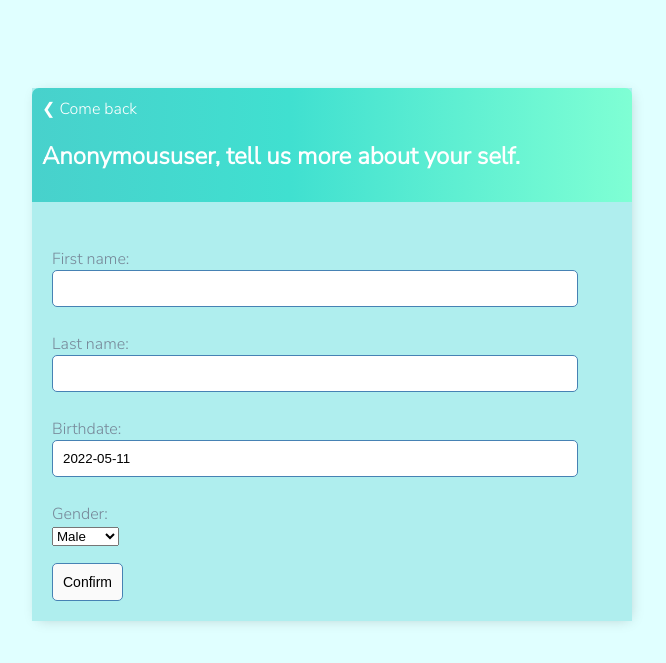
After one commit to first-muchacho/ToDoList, a Django app: page /profile/1/ in a window 1280 px wide. The commit adds this page. Shown: the top 663 px of the page, without its empty margins (308-974 px from the left). Run offline with Django 4.2, Linux system fonts and the light colour scheme; data comes from the database, SQL or seed files in the repository.

Commit message:
added user info update

```diff
--- /dev/null
+++ b/templates/users/profile.html
@@ -0,0 +1,19 @@
+{% extends 'index.html' %}
+{% block content %}
+
+<div class="header-bar">
+    <div>
+        <a href="{% url 'task_list' %}">&#10094; Come back</a>
+        <h2>{{request.user|title}}, tell us more about your self.</h2>
+    </div>
+</div>
+
+<div class="card-body">
+    <form method="POST" action="">
+    {% csrf_token %}
+    {{form.as_p}}
+    <input class="button" type="submit" value="Confirm">
+</form>
+</div>
+
+{% endblock content %}
--- a/users/forms.py
+++ b/users/forms.py
@@ -8,7 +8,7 @@ from .utils import confirm_email
 class CustomUserCreationForm(UserCreationForm):
     class Meta:
         model = CustomUser
-        fields = ('username', 'first_name', 'last_name', 'birth_date', 'gender', 'email')
+        fields = ('username', 'email')
 
 
 class CustomUserChangeForm(UserChangeForm):
--- a/users/models.py
+++ b/users/models.py
@@ -10,4 +10,4 @@ class CustomUser(AbstractUser):
     email = models.EmailField('email address', unique=True)
     email_verify = models.BooleanField(default=False)
     gender = models.CharField('Gender', max_length=1, choices=GENDER, default='')
-    birth_date = models.DateField('Birthdate', default='2022-05-11')
+    birth_date = models.DateField('Birthdate', null=True)
--- a/users/urls.py
+++ b/users/urls.py
@@ -2,7 +2,7 @@ from django.contrib.auth import views as auth_views
 from django.urls import path
 from django.contrib.auth.views import LogoutView
 from django.views.generic import TemplateView
-from .views import Login, Registration, VerifyEmail
+from .views import Login, Registration, VerifyEmail, UpdateProfile
 
 
 urlpatterns = [
@@ -23,4 +23,6 @@ urlpatterns = [
         template_name='users/password_reset_confirm.html'), name='password_reset_confirm'),
     path('reset/done/', auth_views.PasswordResetCompleteView.as_view(
         template_name='users/password_reset_complete.html'), name='password_reset_complete'),
+
+    path('profile/<int:pk>/', UpdateProfile.as_view(), name='update_profile')
 ]
--- a/users/views.py
+++ b/users/views.py
@@ -1,5 +1,5 @@
 from django.views import View
-from django.views.generic.edit import FormView
+from django.views.generic.edit import FormView, UpdateView
 from django.contrib.auth.views import LoginView
 from django.contrib.auth import login
 from django.utils.http import urlsafe_base64_decode
@@ -52,3 +52,10 @@ class Login(LoginView):
 
     def get_success_url(self):
         return reverse_lazy('task_list')
+
+
+class UpdateProfile(UpdateView):
+    model = CustomUser
+    fields = ['first_name', 'last_name', 'birth_date', 'gender']
+    template_name = 'users/profile.html'
+    success_url = reverse_lazy('task_list')
```
Also changed, not shown: templates/core/task_list.html (+7 -2 lines).
